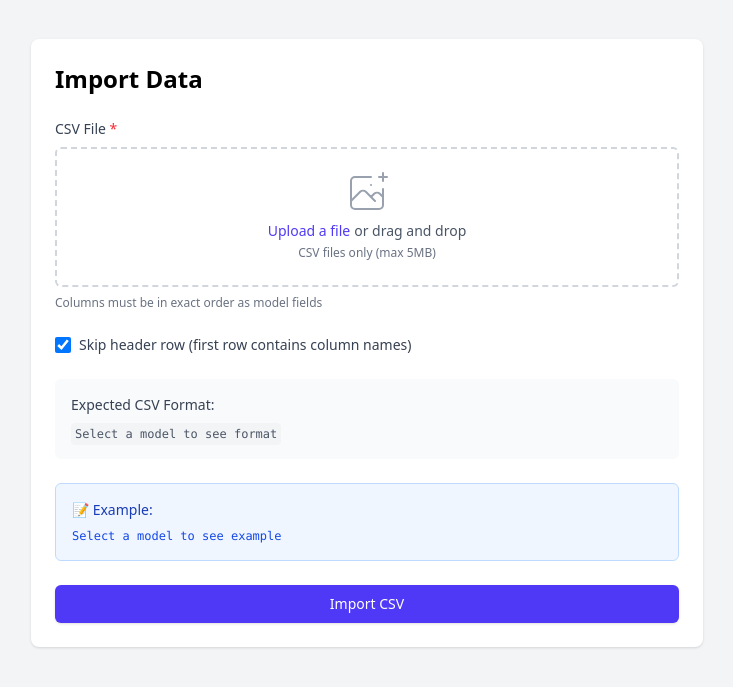
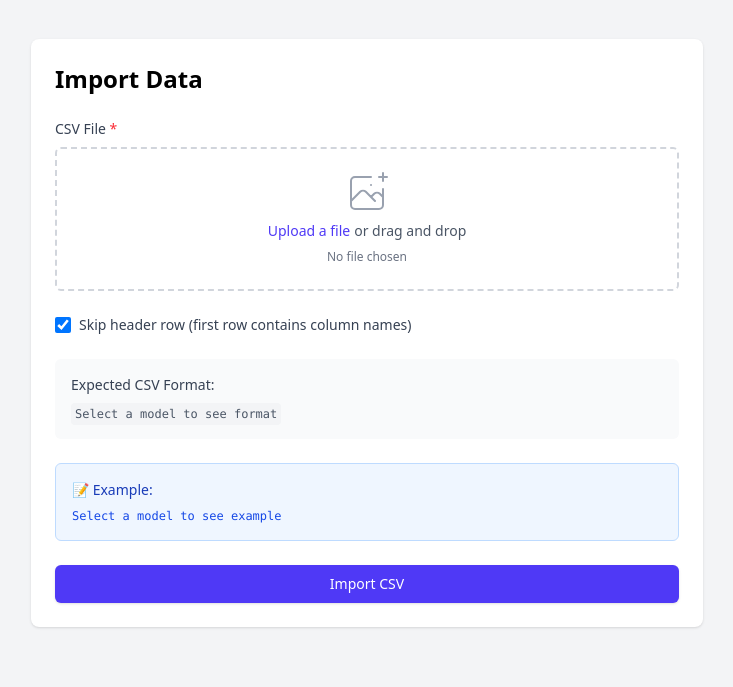
Before and after one commit to rvallabhdev/FinanceTracker, a Django app: page /csv/import/ in a window 1280 px wide. Shown: the part 73-760 px from the top of the page, without its empty margins (273-1006 px from the left). Run offline with Django 5.2, Linux system fonts and the light colour scheme; a user stored in the database is signed in; some libraries are stand-ins or nearby versions.

Commit message:
New Updates

```diff
--- a/csvhandler/templates/csvhandler/upload.html
+++ b/csvhandler/templates/csvhandler/upload.html
@@ -40,27 +40,24 @@
                             <div class="flex text-sm text-gray-600">
                                 <label for="{{ form.file.id_for_label }}" class="relative cursor-pointer bg-white rounded-md font-medium text-indigo-600 hover:text-indigo-500 focus-within:outline-none">
                                     <span>Upload a file</span>
-                                    {{ form.file }}
                                 </label>
                                 <p class="pl-1">or drag and drop</p>
                             </div>
-                            <p class="text-xs text-gray-500" id="fileNameStatus">
-                                CSV files only (max 5MB)
+                            {{ form.file }}
+                            <p class="text-xs text-gray-500 mt-2" id="fileNameStatus">
+                                No file chosen
                             </p>
                         </div>
                     </div>
                     {% if form.file.errors %}
                         <p class="mt-1 text-sm text-red-600">{{ form.file.errors.0 }}</p>
                     {% endif %}
-                    <p class="mt-2 text-xs text-gray-500">
-                        Columns must be in exact order as model fields
-                    </p>
                 </div>
 
                 <!-- Skip Header Checkbox -->
                 <div class="flex items-center">
-                    <input type="checkbox" name="skip_header" id="skip_header" checked class="h-4 w-4 text-indigo-600 focus:ring-indigo-500 border-gray-300 rounded">
-                    <label for="skip_header" class="ml-2 block text-sm text-gray-700">
+                    {{ form.skip_header }}
+                    <label for="{{ form.skip_header.id_for_label }}" class="ml-2 block text-sm text-gray-700">
                         Skip header row (first row contains column names)
                     </label>
                 </div>
@@ -140,7 +137,7 @@
                 const fileSize = (this.files[0].size / 1024).toFixed(2);
                 fileNameStatus.innerHTML = `<span class="text-green-600">✓ Selected:</span> ${fileName} (${fileSize} KB)`;
             } else {
-                fileNameStatus.innerHTML = 'CSV files only (max 5MB)';
+                fileNameStatus.innerHTML = 'No file chosen';
             }
         });
     }
@@ -177,12 +174,15 @@
     }
 
     // Form validation before submit
-    document.getElementById('importForm').addEventListener('submit', function(e) {
+    const form = document.getElementById('importForm');
+    if (form) {
+        form.addEventListener('submit', function(e) {
             if (!fileInput.files || fileInput.files.length === 0) {
                 e.preventDefault();
                 alert('Please select a CSV file to import');
                 return false;
             }
         });
+    }
 </script>
 {% endblock %}
```
Also changed, not shown: csvhandler/csv_import_helper.py (+7 -9 lines). Lines whose indentation alone changed are shown as unchanged.
